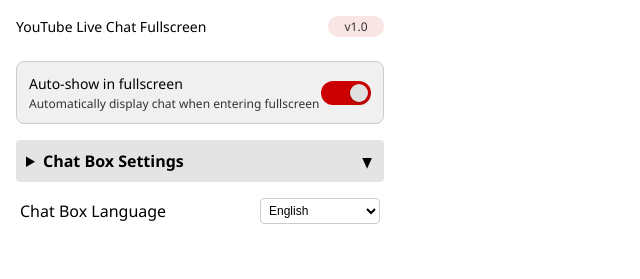
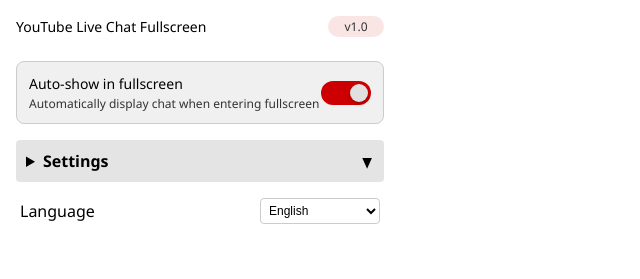
Before and after one commit to quocdat22/YouTube-Live-Chat, a website built with webpack: page src/popup/popup.html in a window 1280 px wide. Shown: the whole page, without its empty margins (0-640 px from the left). Built offline with nearby package versions, Linux system fonts and the light colour scheme; some packages are replaced by stand-ins of ours.

Commit message:
feat(ui): simplify settings labels in popup
- Change "Chat Box Settings" to "Settings"
- Change "Chat Box Language" to "Language

```diff
--- a/src/popup/popup.html
+++ b/src/popup/popup.html
@@ -52,7 +52,7 @@
           <summary
             class="p-2.5 font-semibold cursor-pointer bg-highlight outline-none relative pr-8"
           >
-            Chat Box Settings
+            Settings
             <span
               class="chevron absolute right-3 top-1/2 -translate-y-1/2 text-sm transition-transform"
               >▼</span
@@ -111,7 +111,7 @@
           <!-- <h2 class="mt-0 mb-3 text-sm font-semibold">Language</h2> -->
           <div class="settings-content flex flex-col gap-2">
             <div class="setting-item flex items-center justify-between">
-              <label for="chat-language">Chat Box Language</label>
+              <label for="chat-language">Language</label>
               <select
                 id="chat-language"
                 class="ml-auto p-1 bg-main border border-main rounded text-xs min-w-[120px] text-main"
```
